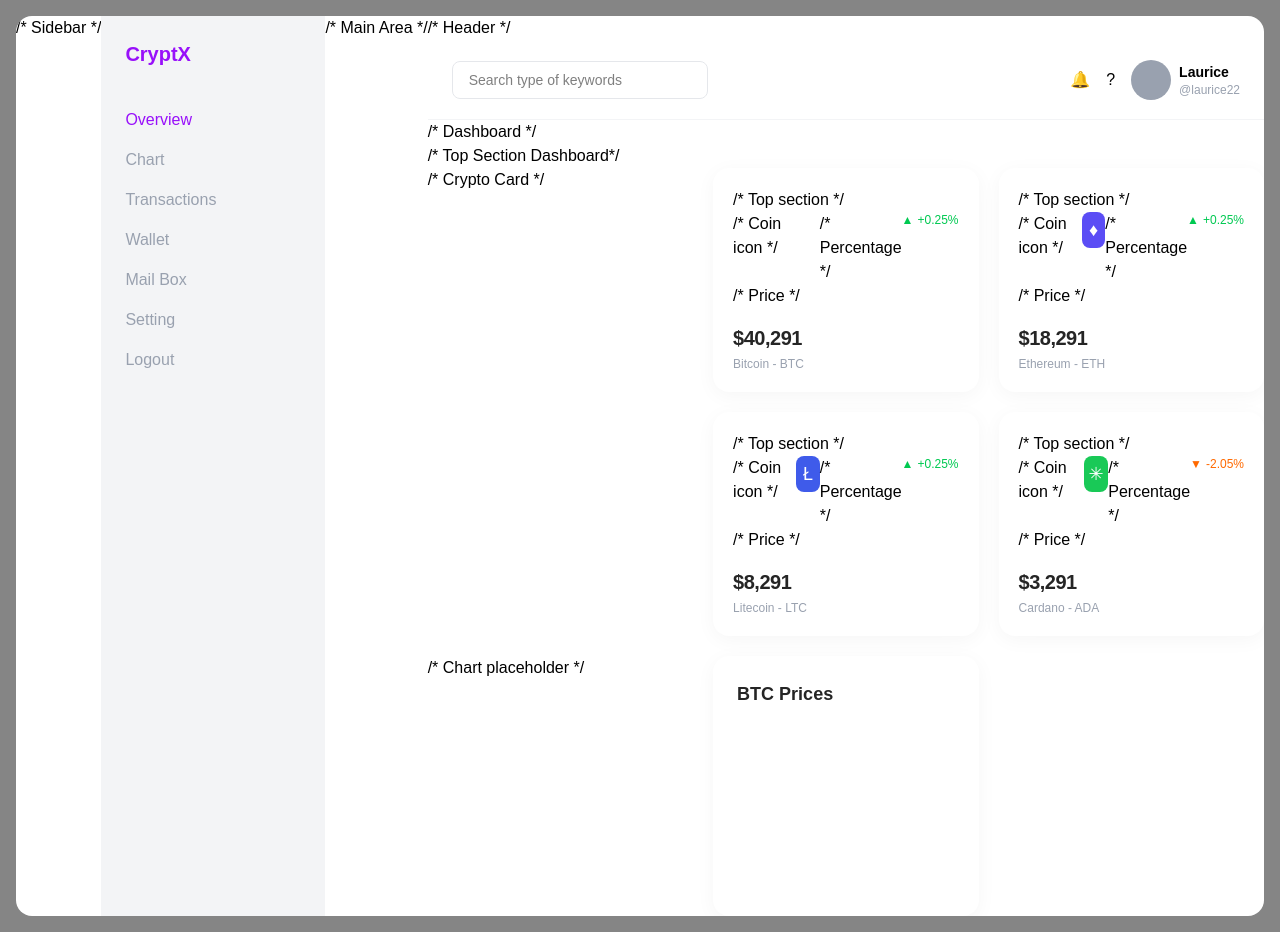
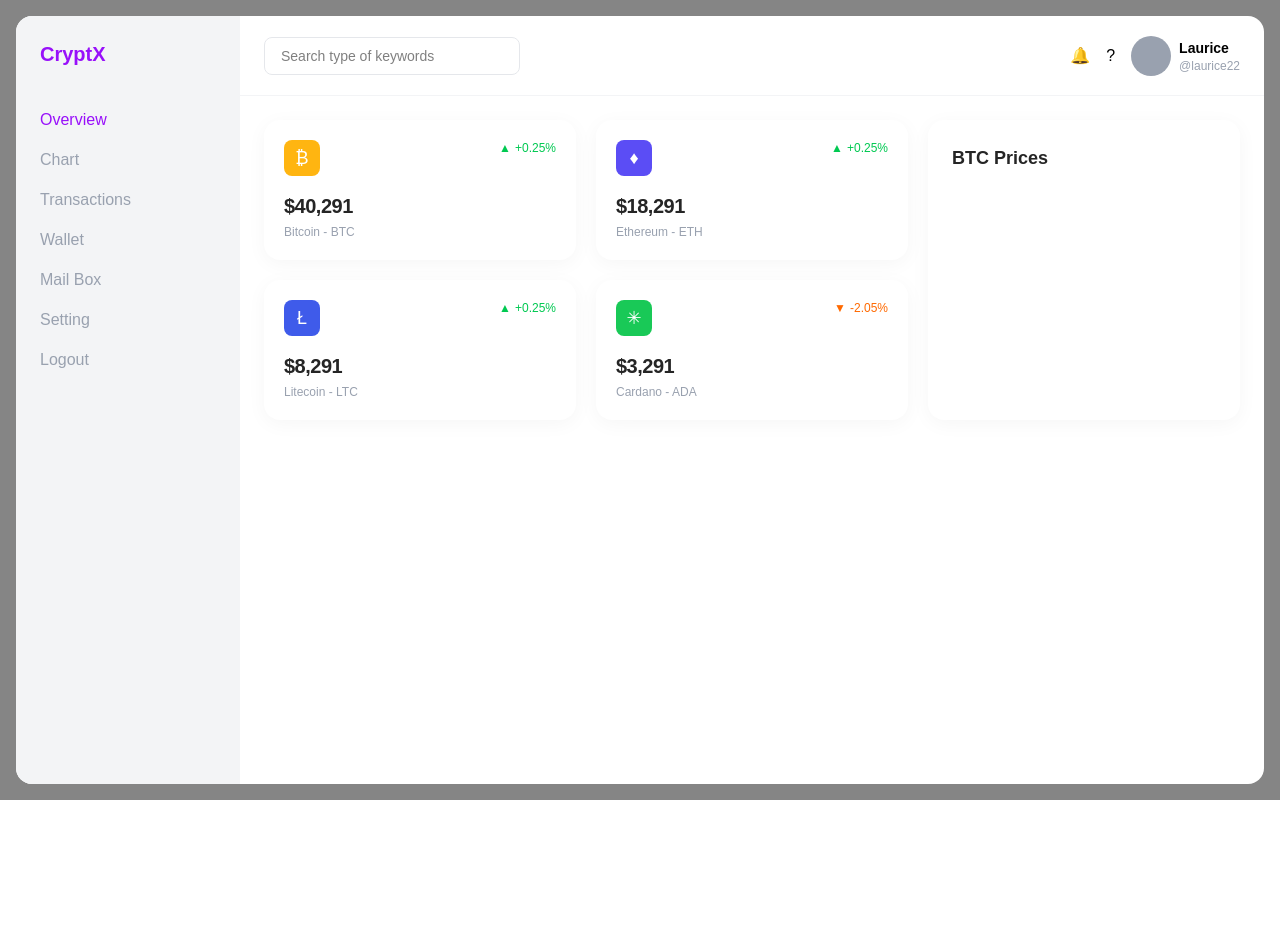
Before and after one commit to bonolokeletsophasha-ai/cryptx, a React (Vite) app: page / in a window 1280 px wide. After the commit the page ends 800 px from the top, so only its background shows below. Built offline with nearby package versions, Linux system fonts and the light colour scheme.

Commit message:
Debugged

```diff
--- a/src/App.jsx
+++ b/src/App.jsx
@@ -7,16 +7,16 @@ function App() {
     <main className="min-h-screen bg-[#858585] p-0 lg:p-4">
       <div className="mx-auto flex min-h-screen max-w-[1400px] overflow-hidden bg-white lg:min-h-[calc(100vh-2rem)] lg:rounded-2xl">
 
-        /* Sidebar */
+        {/* Sidebar */}
         <Sidebar />
 
-        /* Main Area */
+        {/* Main Area */}
         <section className="min-w-0 flex-1">
 
-          /* Header */
+          {/* Header */}
           <Header />
 
-          /* Dashboard */
+          {/* Dashboard */}
           <MainContent />
 
         </section>
--- a/src/components/layout/MainContent.jsx
+++ b/src/components/layout/MainContent.jsx
@@ -2,17 +2,17 @@ import MetricCard from '../ui/MetricCard'
 
 function MainContent() {
     return (
-        <main ClassName="p-6">
+        <main className="p-6">
 
-            /* Top Section Dashboard*/
+            {/* Top Section Dashboard*/}
             <div className="grid grid-cols-1 gap-5 xl:grid-cols-3">
 
-                /* Crypto Card */
+                {/* Crypto Card */}
                 <div className="grid grid-cols-1 gap-5 sm:grid-cols-2 xl:col-span-2">
 
                     <MetricCard
                         icon="₿"
-                        inconBg="bg-[#ffb511]"
+                        iconBg="bg-[#ffb511]"
                         name="Bitcoin"
                         symbol="BTC"
                         price="$40,291"
@@ -52,7 +52,7 @@ function MainContent() {
 
                 </div>
 
-                /* Chart placeholder */
+                {/* Chart placeholder */}
                 <div className="min-h-[260px] rounded-2xl bg-white p-6 shadow-[0_4px_20px_rgba(0,0,0,0.04)]">
                   <h2 className="text-lg font-semibold text-[#252525]">
                      BTC Prices
--- a/src/components/ui/MetricCard.jsx
+++ b/src/components/ui/MetricCard.jsx
@@ -10,17 +10,17 @@ function MetricCard({
   return (
     <div className="rounded-2xl bg-white p-5 shadow-[0_4px_20px_rgba(0,0,0,0.04)] transition duration-200 hover:shadow-[0_8px_25px_rgba(0,0,0,0.08)]">
 
-      /* Top section */
+      {/* Top section */}
       <div className="flex items-start justify-between">
 
-        /* Coin icon */
+        {/* Coin icon */}
         <div
           className={`flex h-9 w-9 items-center justify-center rounded-lg text-lg text-white ${iconBg}`}
         >
           {icon}
         </div>
 
-        /* Percentage */
+        {/* Percentage */}
         <div
           className={`flex items-center gap-1 text-xs font-medium ${
             positive ? 'text-green-500' : 'text-orange-500'
@@ -37,7 +37,7 @@ function MetricCard({
 
       </div>
 
-      /* Price */
+      {/* Price */}
       <div className="mt-4">
         <h2 className="text-xl font-bold tracking-tight text-[#252525]">
           {price}
```
